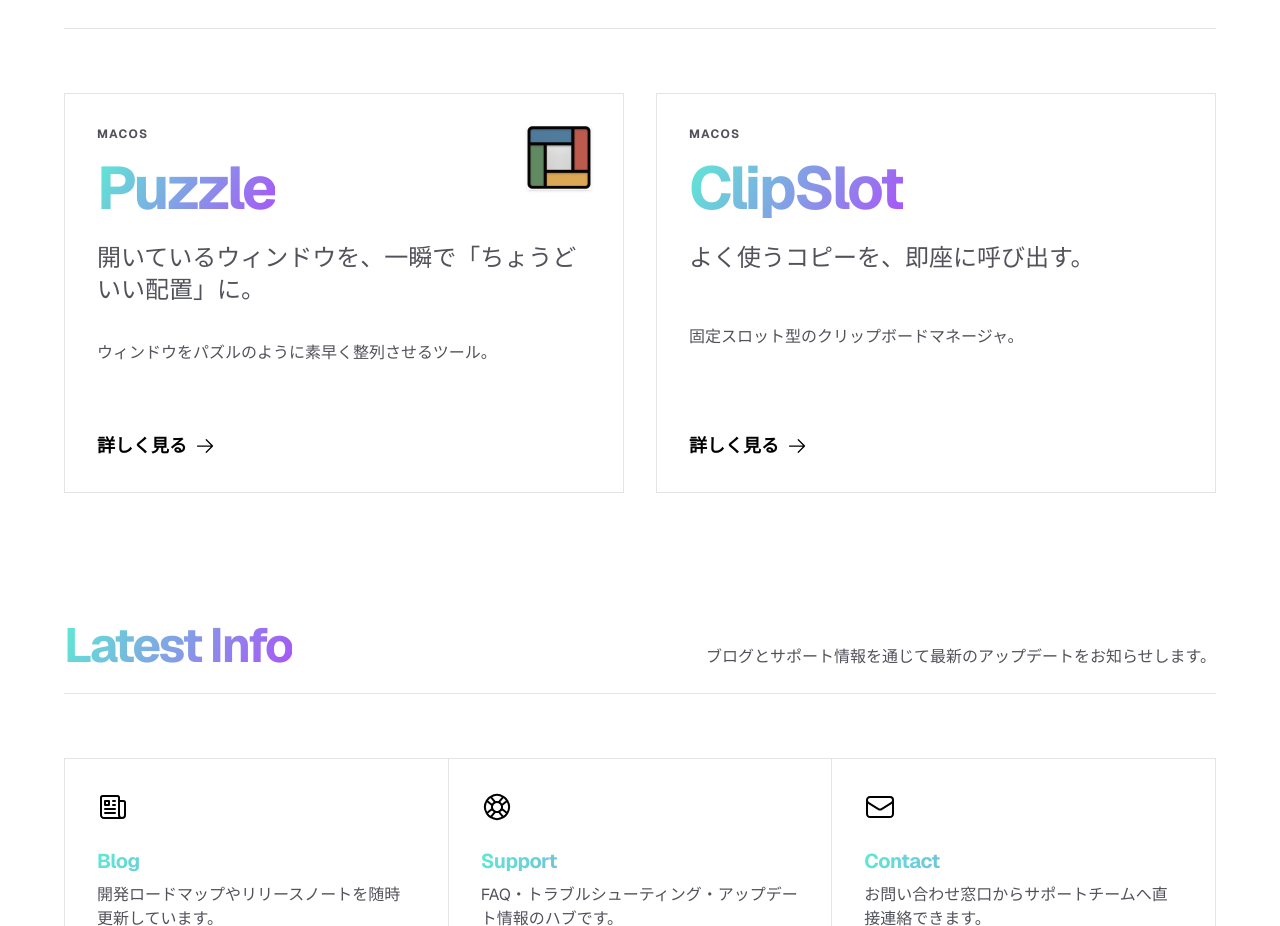
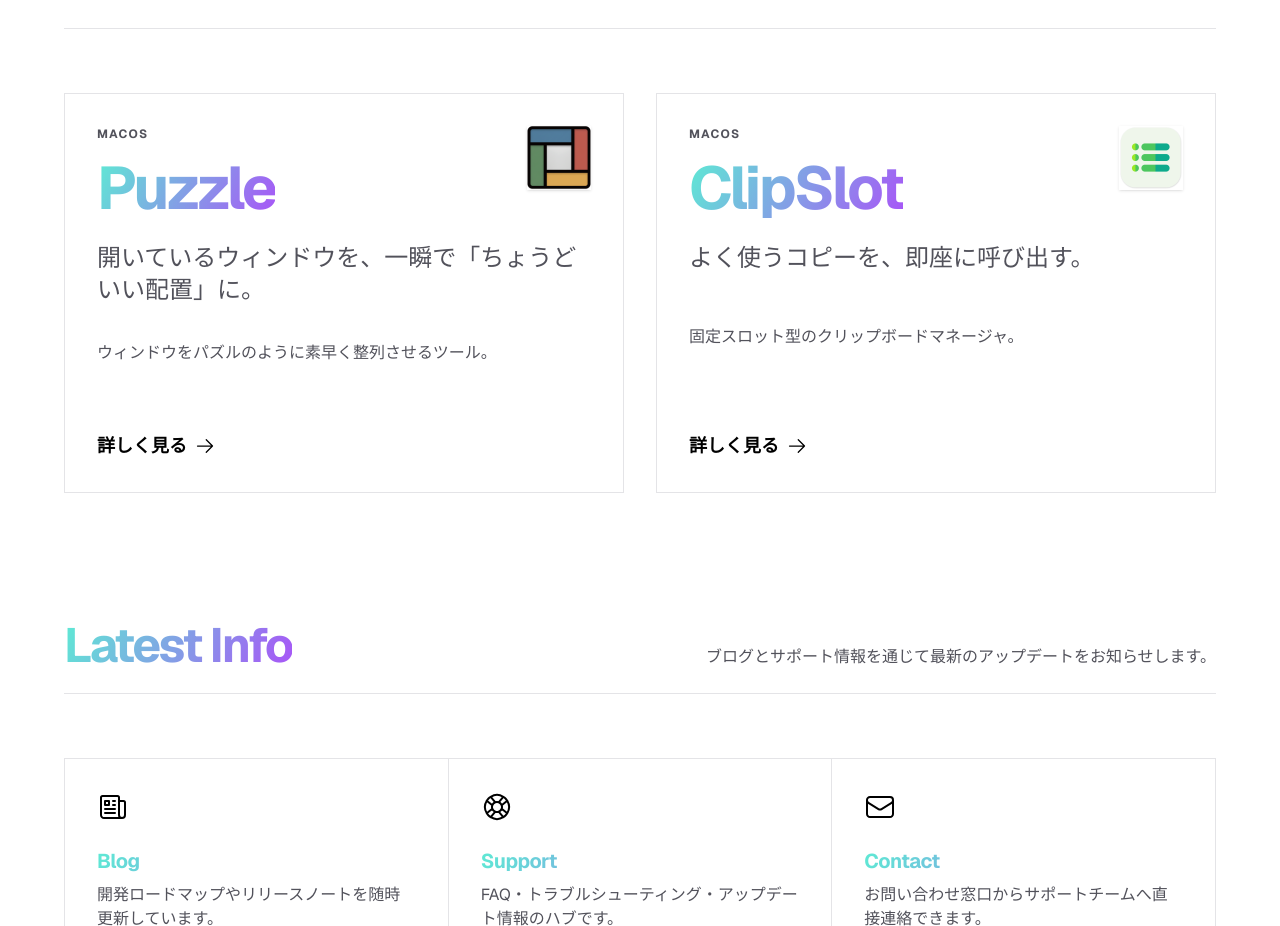
Before and after one commit to takaogeshi/teLab_Website, a Next.js app: page / in a window 1280 px wide. Shown: the part 922-1848 px from the top of the page. Built offline with nearby package versions, Linux system fonts and the light colour scheme.

Commit message:
Add icons for GhostDesktop and ClipSlot

```diff
--- a/src/data/apps.ts
+++ b/src/data/apps.ts
@@ -50,6 +50,13 @@
     shortDescription_en: 'Fixed-slot clipboard manager.',
     tagline_en: 'Instantly recall frequently used clips.',
     platforms: ['macos'],
+    versions: [
+      {
+        name: 'Standard',
+        price: '¥500',
+        iconUrl: '/apps/clipslot/icon.png',
+      },
+    ],
     macBuyProductId: 'clipslot-mac',
   },
   {
@@ -60,6 +67,13 @@
     shortDescription_en: 'Hide desktop files and disks instantly from the menu bar.',
     tagline_en: 'Clear your desktop in seconds before sharing your screen.',
     platforms: ['macos'],
+    versions: [
+      {
+        name: 'Standard',
+        price: 'Free',
+        iconUrl: '/apps/ghost-desktop/icon.png',
+      },
+    ],
   },
   {
     id: 'global-mute',
```
Also changed, not shown: public/apps/clipslot/icon.png (added), public/apps/ghost-desktop/icon.png (added).
